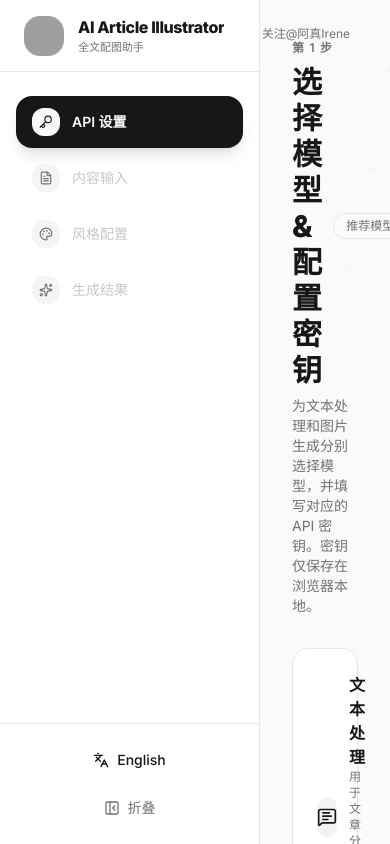
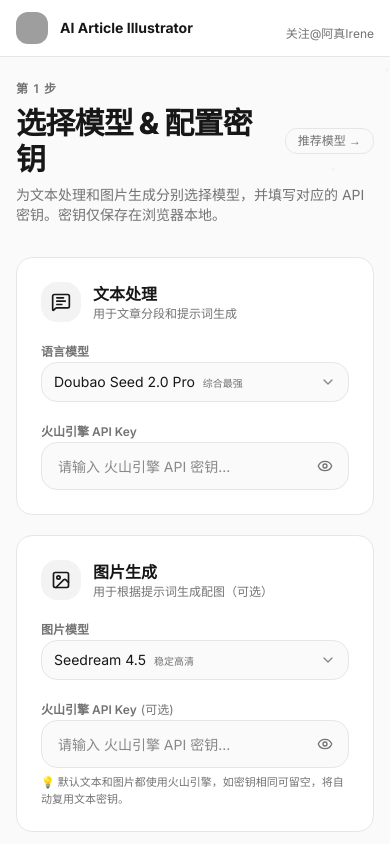
Before and after one commit to irenerachel/ai-article-illustrator, a Next.js app: page / in a window 390 px wide. Built offline with nearby package versions, Linux system fonts and the light colour scheme; grey boxes are pictures that could not be loaded.

Commit message:
Responsive layout: hide sidebar on mobile, adapt grids/buttons/spacing

```diff
--- a/src/app/page.tsx
+++ b/src/app/page.tsx
@@ -69,14 +69,19 @@
         <AppSidebar />
         <main ref={mainRef} onScroll={handleScroll} className="flex-1 overflow-y-auto relative">
           <SubtleDots />
-          <div className="max-w-[900px] mx-auto px-8 py-10 relative" style={{ zIndex: 1 }}>
+          {/* Mobile header */}
+          <div className="md:hidden flex items-center gap-3 px-4 py-3 border-b bg-card sticky top-0 z-10">
+            <img src="/logo.png" alt="" className="h-8 w-8 rounded-lg object-cover" />
+            <span className="font-bold text-sm">AI Article Illustrator</span>
+          </div>
+          <div className="max-w-[900px] mx-auto px-4 sm:px-6 md:px-8 py-6 sm:py-10 relative" style={{ zIndex: 1 }}>
             {state.step === 1 && <StepApi />}
             {state.step === 2 && <StepContent />}
             {state.step === 3 && <StepStyle />}
             {state.step === 4 && <StepResults />}
           </div>
           {/* QR code hover */}
-          <div className="fixed top-5 right-10 z-50 group">
+          <div className="fixed top-5 right-4 sm:right-10 z-50 group">
             <span className="text-xs text-muted-foreground cursor-default select-none">
               关注@阿真Irene
             </span>
@@ -93,7 +98,7 @@
           {showTop && (
             <button
               onClick={() => mainRef.current?.scrollTo({ top: 0, behavior: "smooth" })}
-              className="fixed bottom-6 right-10 z-50 h-10 w-10 rounded-full bg-foreground text-background flex items-center justify-center shadow-lg hover:opacity-80 transition-opacity"
+              className="fixed bottom-6 right-4 sm:right-10 z-50 h-10 w-10 rounded-full bg-foreground text-background flex items-center justify-center shadow-lg hover:opacity-80 transition-opacity"
             >
               <svg width="16" height="16" viewBox="0 0 16 16" fill="none"><path d="M8 3L3 8h3v5h4V8h3L8 3z" fill="currentColor"/></svg>
             </button>
--- a/src/components/AppSidebar.tsx
+++ b/src/components/AppSidebar.tsx
@@ -69,7 +69,7 @@
   return (
     <aside
       ref={sidebarRef}
-      className="bg-card border-r flex flex-col h-full shrink-0 relative select-none"
+      className="bg-card border-r flex-col h-full shrink-0 relative select-none hidden md:flex"
       style={{ width: currentWidth, minWidth: currentWidth }}
     >
       {/* Logo */}
--- a/src/components/SegmentCard.tsx
+++ b/src/components/SegmentCard.tsx
@@ -205,9 +205,9 @@
 
           {segment.prompt && (
             <div className="space-y-2">
-              <div className="flex items-center justify-between">
-                <span className="text-xs font-bold">{lang === "zh" ? "配图提示词" : "Image Prompt"}</span>
-                <div className="flex items-center gap-1">
+              <div className="flex flex-col sm:flex-row items-start sm:items-center justify-between gap-2">
+                <span className="text-xs font-bold shrink-0">{lang === "zh" ? "配图提示词" : "Image Prompt"}</span>
+                <div className="flex items-center gap-1 flex-wrap">
                   {hasImageKey && !segment.isGeneratingImage && (
                     <>
                       {/* Subject toggle */}
--- a/src/components/StepContent.tsx
+++ b/src/components/StepContent.tsx
@@ -121,7 +121,7 @@
       </div>
 
       {/* Mode Toggle */}
-      <div className="flex gap-3">
+      <div className="flex flex-col sm:flex-row gap-3">
         <button
           onClick={() => dispatch({ type: "SET_ILLUSTRATION_MODE", mode: "full" })}
           className={`flex-1 flex items-center gap-3 p-4 rounded-2xl border-2 transition-all ${
--- a/src/components/StepResults.tsx
+++ b/src/components/StepResults.tsx
@@ -331,13 +331,13 @@
       {/* Toolbar */}
       <div className="bg-card rounded-2xl border px-5 py-4 space-y-3">
         {/* Row 1: Info + primary action */}
-        <div className="flex items-center justify-between">
-          <div className="flex items-center gap-3">
+        <div className="flex flex-col sm:flex-row items-start sm:items-center justify-between gap-2">
+          <div className="flex items-center gap-2 flex-wrap">
             <span className="text-sm font-bold">{state.segments.length} {lang === "zh" ? "个段落" : "segments"}</span>
             {state.styleLock && <Badge variant="secondary" className="text-xs rounded-lg">{state.styleLock}</Badge>}
             {selectedModel && <Badge variant="outline" className="text-xs rounded-lg">{selectedModel.name}</Badge>}
           </div>
-          <div className="flex items-center gap-2">
+          <div className="flex items-center gap-2 flex-wrap">
             {hasImageKey && pendingSegments.length > 0 && !isBatchGenerating && (
               <Button size="sm" className="rounded-lg bg-foreground text-background hover:opacity-90" disabled={isAnyGenerating} onClick={handleGenerateAllImages}>
                 <ImageIcon className="h-3.5 w-3.5 mr-1.5" />{lang === "zh" ? "生成全部配图" : "Generate All"}
--- a/src/components/StepStyle.tsx
+++ b/src/components/StepStyle.tsx
@@ -246,7 +246,7 @@
 
       {/* Style Selectors */}
       <div className="bg-card rounded-2xl border p-6">
-        <div className="grid grid-cols-3 gap-4">
+        <div className="grid grid-cols-1 sm:grid-cols-2 md:grid-cols-3 gap-4">
           {fields.map(({ key, label, options }) => (
             <div key={key} className="space-y-1.5">
               <span className="text-xs font-semibold text-muted-foreground">{label}</span>
```
